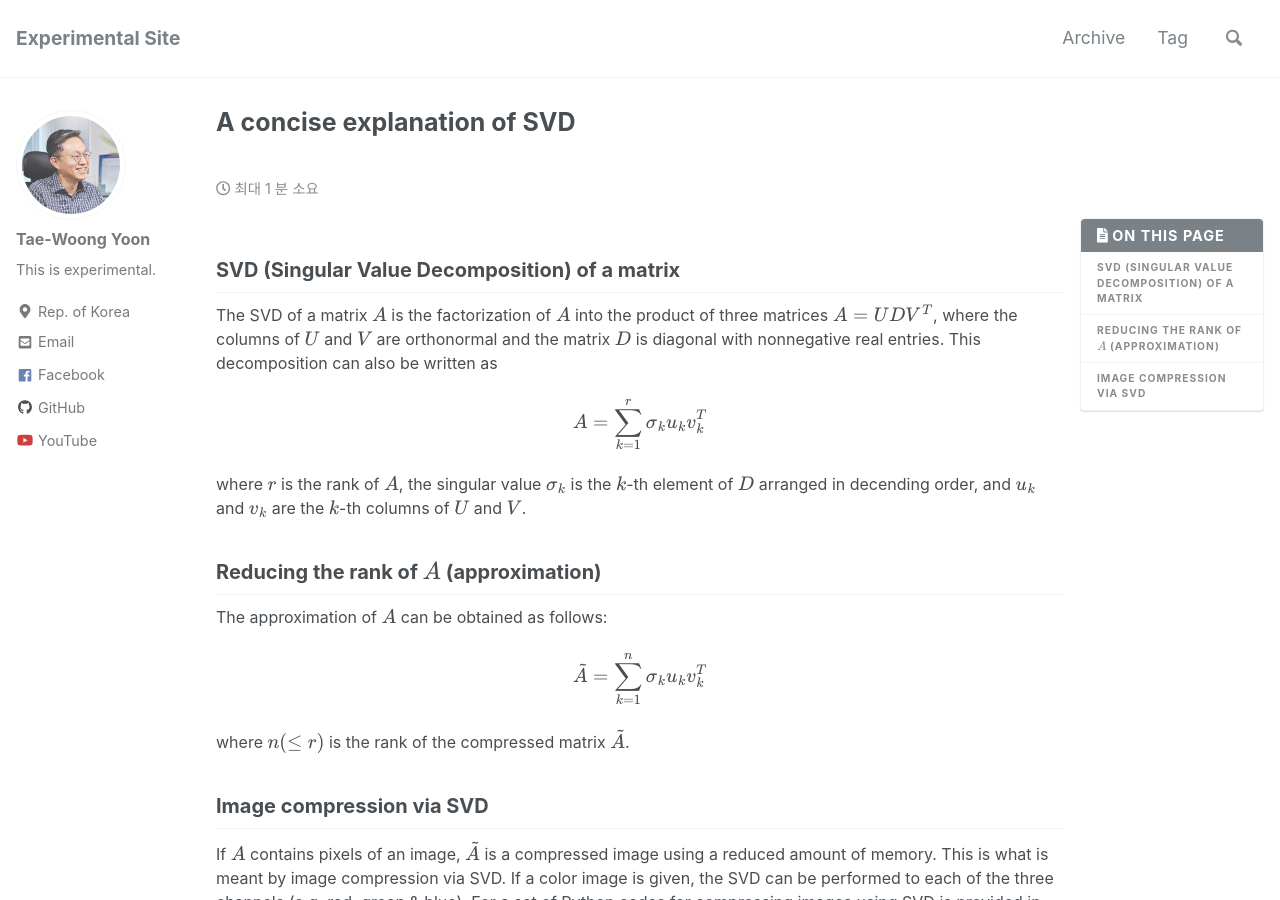
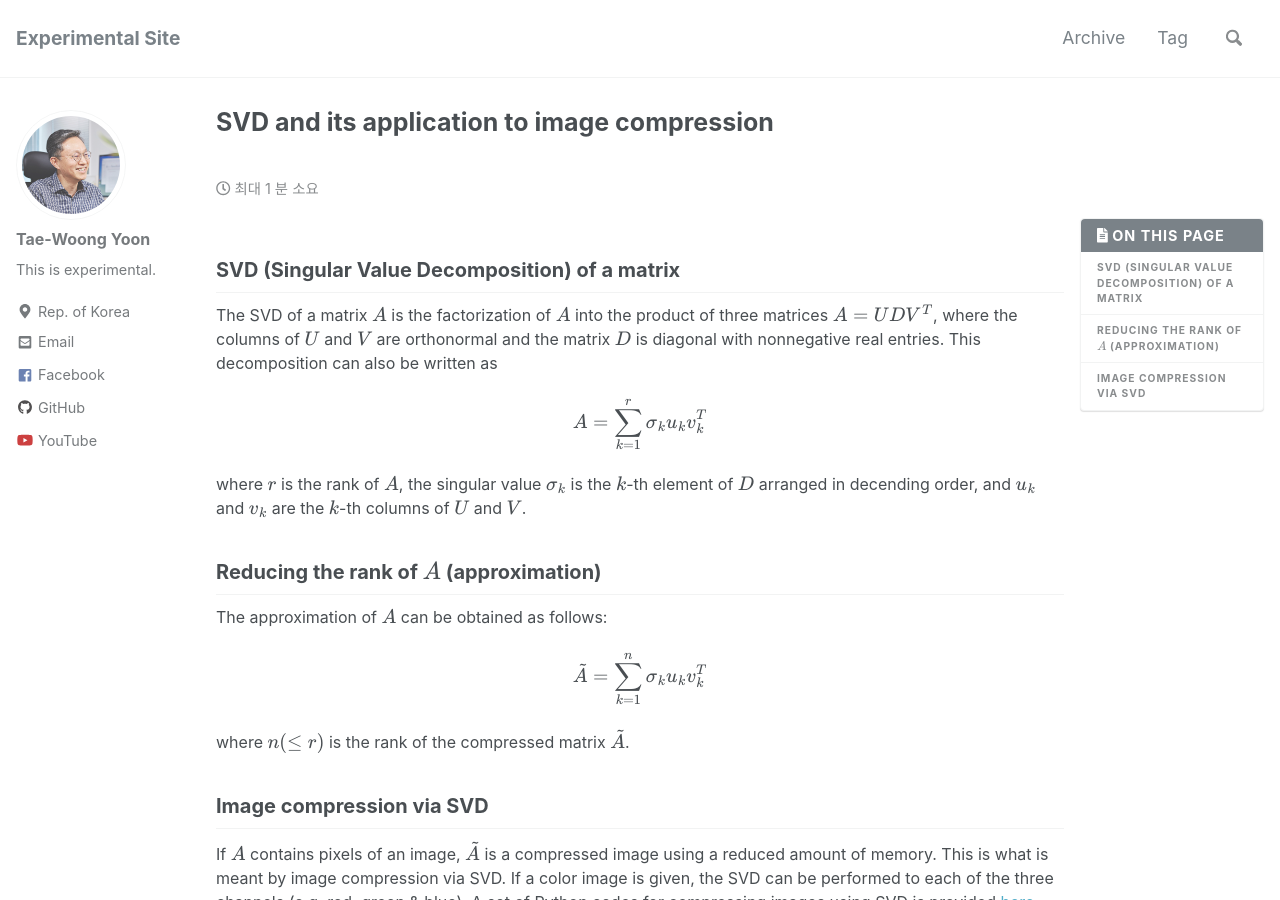
Before and after one commit to twy80/mkkim85.github.io, a Jekyll site: the page built from _posts/2021-08-30-svd.md, in a window 1280 px wide and 900 px high. Built offline with Jekyll 4.4.1, drawn with Linux system fonts in a browser that asks for light colours; nearby versions of some CDN libraries; formulas are drawn with MathJax 3; comment, search, counter and statistics services are not loaded; some of the changed text lies outside the part shown.

Commit message:
Update 2021-08-30-svd.md

```diff
--- a/_posts/2021-08-30-svd.md
+++ b/_posts/2021-08-30-svd.md
@@ -1,8 +1,9 @@
 ---
-title: "A concise explanation of SVD"
+title: "SVD and its application to image compression"
 tags:
   - Linear Algebra
   - SVD
+  - Python
 use_math: true
 ---
 
@@ -31,5 +32,5 @@ where $n (\le r)$ is the rank of the compressed matrix $\tilde{A}$.
 
 If $A$ contains pixels of an image, $\tilde{A}$ is a compressed image using a reduced amount of memory.
 This is what is meant by image compression via SVD. If a color image is given, the SVD can be performed
-to each of the three channels (e.g. red, green & blue). For a set of Python codes for compressing images
-using SVD is provided in [https://github.com/twy80/svd_image](https://github.com/twy80/svd_image).
+to each of the three channels (e.g. red, green & blue). A set of Python codes for compressing images
+using SVD is provided [here](https://github.com/twy80/svd_image).
```
